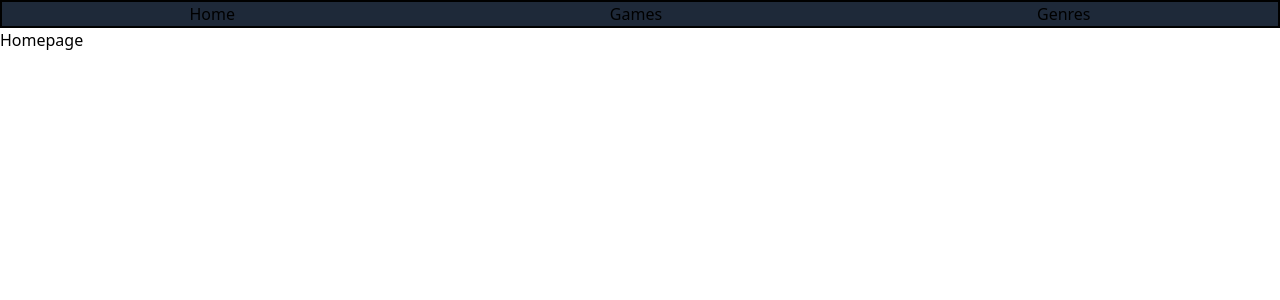
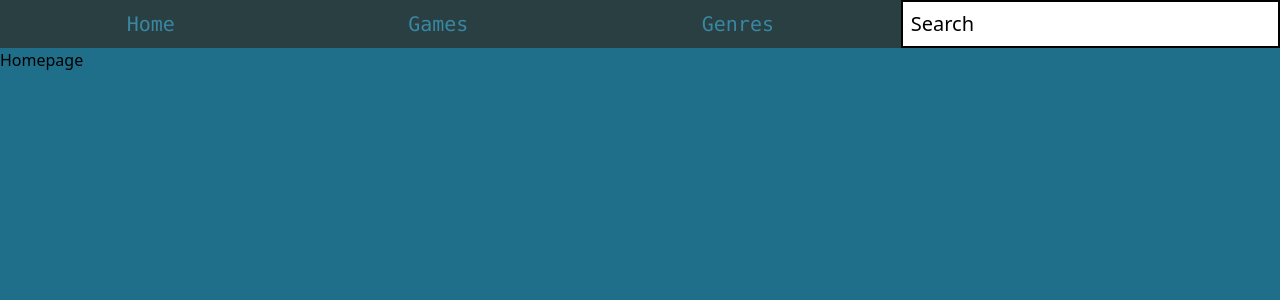
Before and after one commit to asazycat/GameBrain, a React (Vite) app: page / in a window 1280 px wide. Shown: the top 300 px of the page. Built offline with nearby package versions, Linux system fonts and the light colour scheme; no server answers.

Commit message:
grid for list of games

```diff
--- a/src/App.css
+++ b/src/App.css
@@ -1 +1,5 @@
 @import "tailwindcss";
+
+body {
+    background-color: #1F6F8B;
+}
--- a/src/Components/EachSearchResult.tsx
+++ b/src/Components/EachSearchResult.tsx
@@ -3,14 +3,14 @@ import type { IGame } from "../interface";
 
 
 export default function EachSearchResult({ game }: {game: IGame}) {
-    const { id, name, genre, short_description, image } = game
+    const { id, name, genre, rating, image } = game
     return (
         <Link to={`${id}`}>
-            <li key={id}>
+            <li key={id} className="border-2 border-solid  m-auto rounded-sm">
                         <h1>{name}</h1>
                         <p>{genre }</p>
-                        <p>{ short_description ?? 'yet to be added'}</p>
-                        <img src={image} alt={name} />
+                        <p>{ rating.mean ?? 'yet to be added'}</p>
+                        <img src={image} alt={name} className="min-sm:h-[20em] min-sm:w-[20em]"/>
             </li>
         </Link>
     )
--- a/src/Components/Header.tsx
+++ b/src/Components/Header.tsx
@@ -1,14 +1,14 @@
 
-// import SuggestGames from "./SuggestGames";
+import SuggestGames from "./SuggestGames";
 
 import Navigation from "./Navigation";
 export default function Header() {
 
     return (
-        <header className="">
+        <header className="flex justify-between ">
             <Navigation/>
-            <div>
-                {/* <SuggestGames/> */}
+            <div className=" text-left size-fit">
+                <SuggestGames/>
             </div>
             </header>
     )
--- a/src/Components/Navigation.tsx
+++ b/src/Components/Navigation.tsx
@@ -4,9 +4,9 @@ import  { Link } from "react-router-dom";
 export default function Navigation() {
        const [burger, setBurger] = useState(false)
     return (
-        <nav className=''>
-            <button className={`max-sm: block  bg-gray-800 w-full p-2 min-sm:hidden`} onClick={() => setBurger(!burger)}><p className="border-2 mt-1 w-8"></p><p className="border-2 mt-1 w-8"></p><p className="border-2 mt-1 w-8"></p></button>
-            <ul className={`border-2 justify-around ${ burger ?  'flex-col  ' : 'hidden min-sm:flex min-sm:flex-row'} max-sm:absolute max-sm:w-full max-sm:h-full bg-gray-800`}>
+        <nav className='w-screen '>
+            <button className={`border-[#293f42] border-2 border-solid text-[#3887a3] max-sm: block  bg-[#1C2B2D] w-full p-2 min-sm:hidden `} onClick={() => setBurger(!burger)}><p className="border-2 mt-1 w-8 text-xl"></p><p className="border-2 mt-1 w-8 text-xl"></p><p className="border-2 mt-1 w-8 text-xl"></p></button>
+            <ul className={`border-[#293f42] border-2 p-2 justify-around ${ burger ?  'max-sm:flex-col min-sm:flex-row' : 'hidden min-sm:flex min-sm:flex-row'} max-sm:absolute max-sm:w-full max-sm:h-full bg-[#293f42] max-sm: text-left  text-[#3887a3] font-mono text-xl `}>
                         <li><Link to={`/`}>Home</Link></li>
                         <li><Link to={`/games`}>Games</Link></li>
                         <li><Link to={`/genres`}>Genres</Link></li>
--- a/src/Components/SearchGames.tsx
+++ b/src/Components/SearchGames.tsx
@@ -44,19 +44,20 @@ export function SearchGames() {
     if (searchedGames.length !== 0) {
         return (
             <>
-                <div><label>Sort By: </label>
+                <div className="border-2 ">
+                    <label>Sort By: </label>
                     <select onChange={(e) => setSort(e.target.value)}>
                         <option value='computed_rating'> Computed Rating</option>
                         <option value='release_date'> Release Date</option>
                         <option value='price'>Price</option>
                     </select>
                </div>
-        <ul>
+                <ul className="max-sm:grid max-sm:gap-10 min-sm:grid min-sm:grid-cols-3 m-10">
                     {searchedGames.map((eachGame) => (
                         <EachSearchResult game={eachGame} key={eachGame.id}/>
                     ))}
                 </ul>
-                </>
+            </>
         )
     } else {
         return (
--- a/src/Components/SuggestGames.tsx
+++ b/src/Components/SuggestGames.tsx
@@ -32,11 +32,11 @@ export default function SuggestGames() {
 
     console.log(suggestedGames)
     return (
-         <>
+         <div className="flex p-2 text-xl bg-white border-solid min-sm:border-2">
 
                 <label>Search</label><input type="text" onChange={e => setQuery(e.target.value)}></input>
 
-         </>
+         </div>
 
      )
 }
```
Also changed, not shown: src/Components/Burger.tsx (deleted), 1 other file (tests, documents, lock files or other folders).
